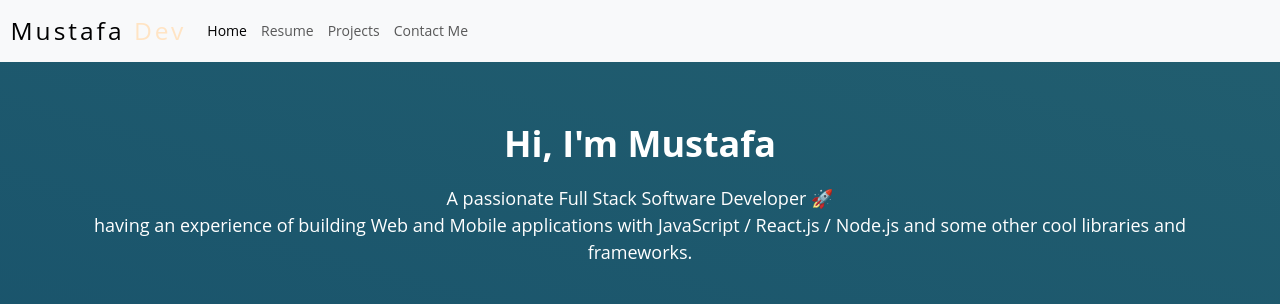
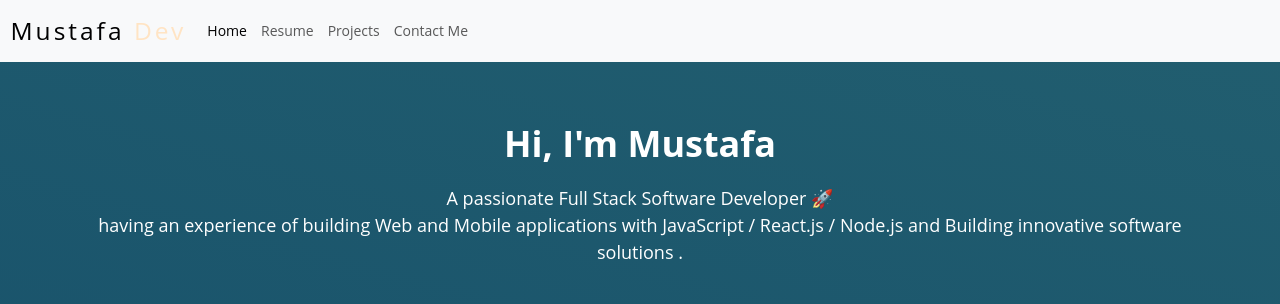
Before and after one commit to MustafaRamadan1/Porfolio, a plain HTML site: page index.html in a window 1280 px wide. Shown: the top 304 px of the page. Drawn offline with nearby package versions, Linux system fonts and the light colour scheme.

Commit message:
edit intro

```diff
--- a/index.html
+++ b/index.html
@@ -38,7 +38,8 @@
   <section class="hero-section" style="background-color: #333; padding: 60px 0;">
     <div class="container">
       <h1 class="section-header text-center" style="color: white; font-size: 36px; font-weight: bold; margin-bottom: 20px;">Hi, I'm Mustafa</h1>
-      <p class="section-paragraph text-center" style="color: white; font-size: 18px; line-height: 1.5;">A passionate Full Stack Software Developer 🚀<br>having an experience of building Web and Mobile applications with JavaScript / React.js / Node.js and some other cool libraries and frameworks.</p>
+      <p class="section-paragraph text-center" style="color: white; font-size: 18px; line-height: 1.5;">A passionate Full Stack Software Developer 🚀<br>having an experience of building Web and Mobile applications with JavaScript / React.js / Node.js and Building innovative software solutions
+        .</p>
       <div class="text-center">
         <img src="./images/Back-End-Developer-Node-JS-1.gif" alt="Profile Image" class="profile-image mx-auto d-block" style="max-width: 500px; margin-top: 40px; border-radius: 50%;">
       </div>
```
